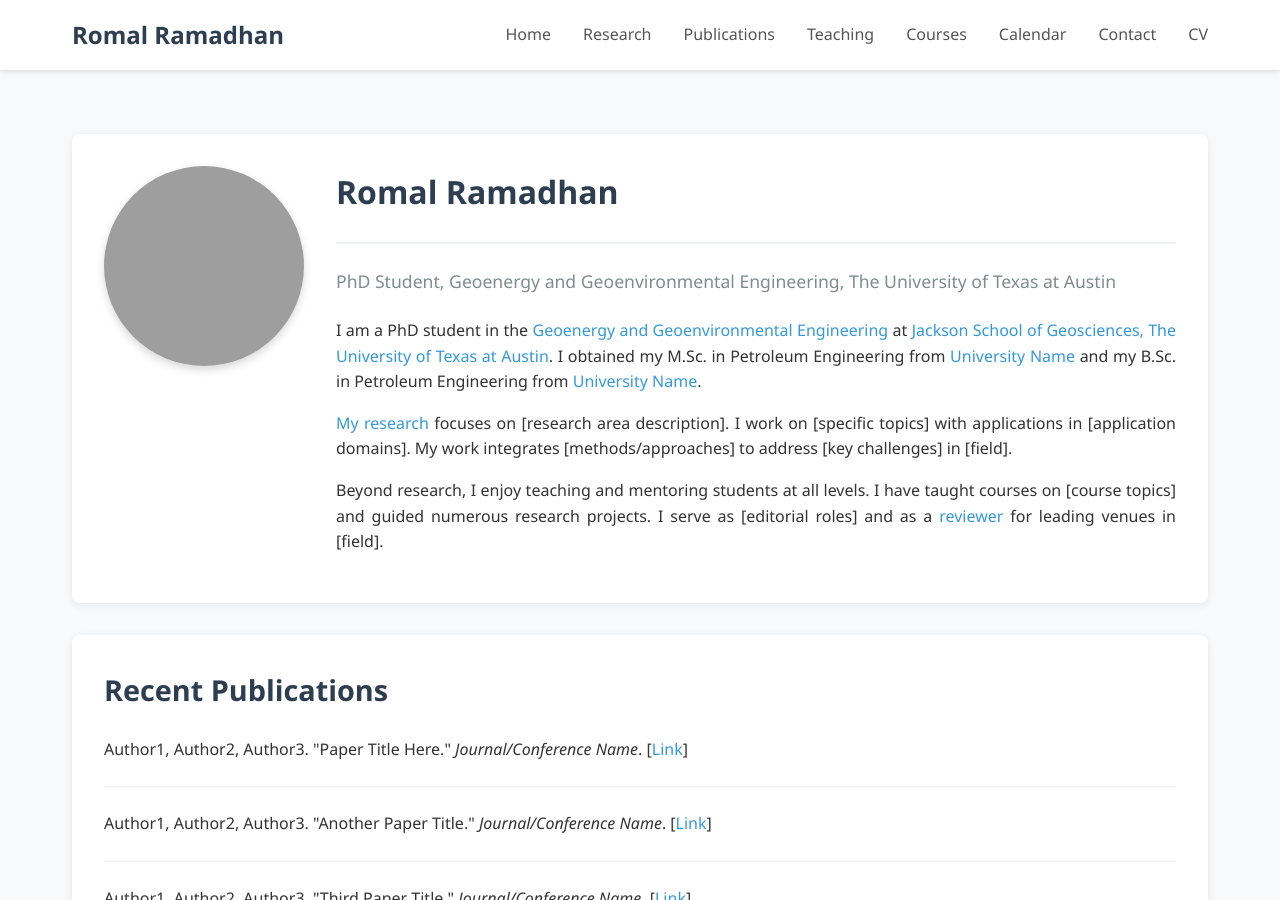
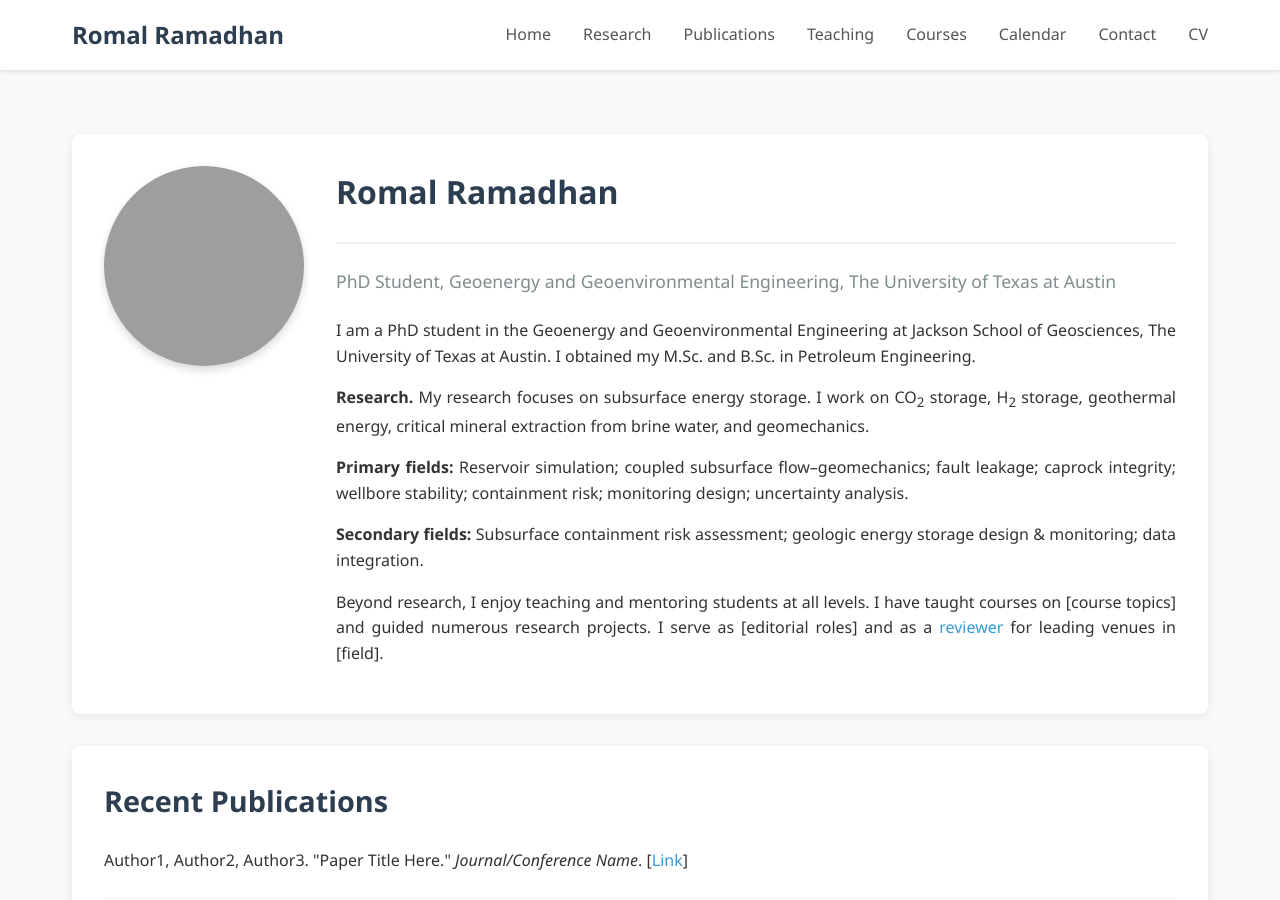
Before and after one commit to romalramadhan29/romalramadhan29.github.io, a Jekyll site: the page built from index.html, in a window 1280 px wide and 900 px high. Built offline with Jekyll 4.4.1, drawn with Linux system fonts in a browser that asks for light colours; grey boxes are pictures that could not be loaded.

Commit message:
research

```diff
--- a/index.html
+++ b/index.html
@@ -14,17 +14,31 @@ title: Home
       <h3>{{ site.position }}</h3>
 
       <p>
-        I am a PhD student in the <a href="#">Geoenergy and Geoenvironmental Engineering</a>
-        at <a href="#">Jackson School of Geosciences, The University of Texas at Austin</a>.
-        I obtained my M.Sc. in Petroleum Engineering from <a href="#">University Name</a>
-        and my B.Sc. in Petroleum Engineering from <a href="#">University Name</a>.
+        I am a PhD student in the Geoenergy and Geoenvironmental Engineering
+        at Jackson School of Geosciences, The University of Texas at Austin.
+        I obtained my M.Sc. and B.Sc. in Petroleum Engineering.
       </p>
 
-      <p id="research">
-        <a href="#">My research</a> focuses on [research area description]. I work on [specific topics]
-        with applications in [application domains]. My work integrates [methods/approaches] to address
-        [key challenges] in [field].
+
+        <p id="research">
+        <strong>Research.</strong>
+        My research focuses on subsurface energy storage. I work on CO<sub>2</sub> storage,
+        H<sub>2</sub> storage, geothermal energy, critical mineral extraction from brine water,
+        and geomechanics.
       </p>
+
+      <p>
+        <strong>Primary fields:</strong>
+        Reservoir simulation; coupled subsurface flow–geomechanics; fault leakage; caprock integrity;
+        wellbore stability; containment risk; monitoring design; uncertainty analysis.
+      </p>
+
+      <p>
+        <strong>Secondary fields:</strong>
+        Subsurface containment risk assessment; geologic energy storage design &amp; monitoring;
+        data integration.
+      </p>
+
 
       <p>
         Beyond research, I enjoy teaching and mentoring students at all levels. I have taught courses
```
